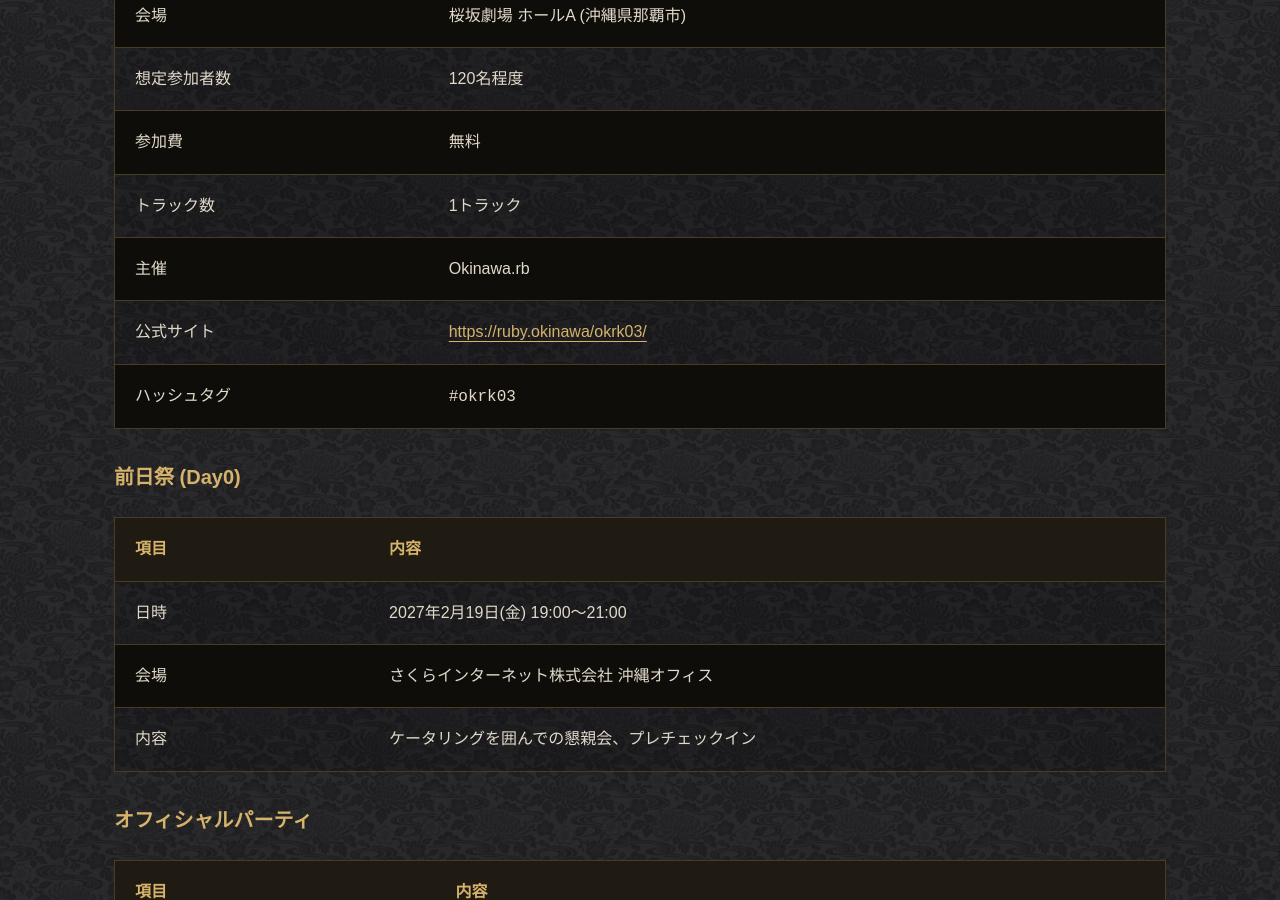
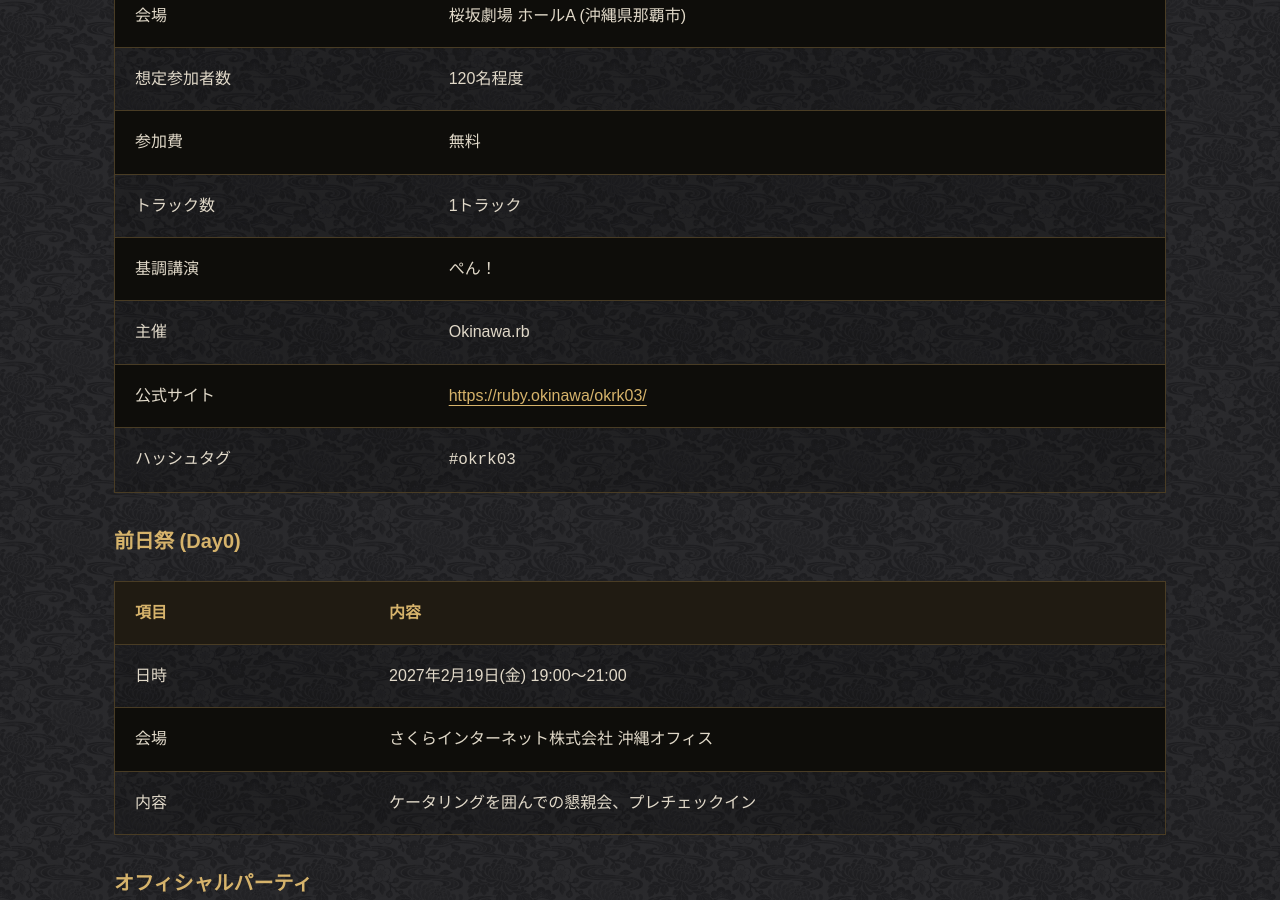
Before and after one commit to okinawarb/okrk03, a Jekyll site: the page built from sponsors/index.html, in a window 1280 px wide and 900 px high, scrolled down 847 px. Built offline with Jekyll 4.4.1, drawn with Linux system fonts in a browser that asks for light colours.

Commit message:
募集要項の開催概要に基調講演を追加

```diff
--- a/sponsors/index.html
+++ b/sponsors/index.html
@@ -52,6 +52,10 @@
     <tr>
       <td>トラック数</td>
       <td>1トラック</td>
+    </tr>
+    <tr>
+      <td>基調講演</td>
+      <td>ぺん！</td>
     </tr>
     <tr>
       <td>主催</td>
```
